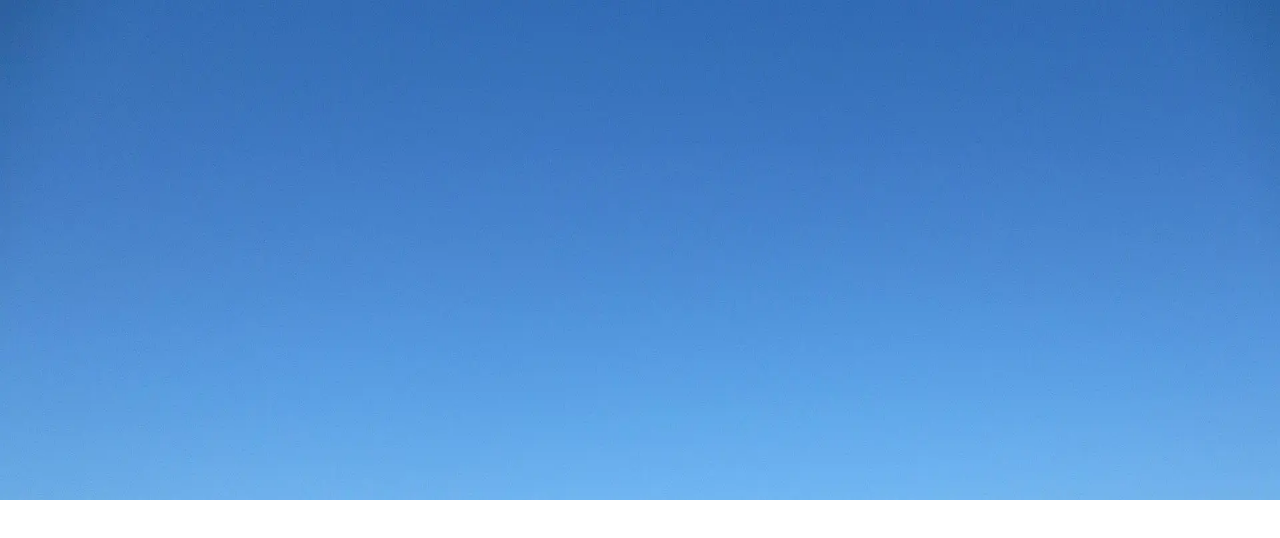
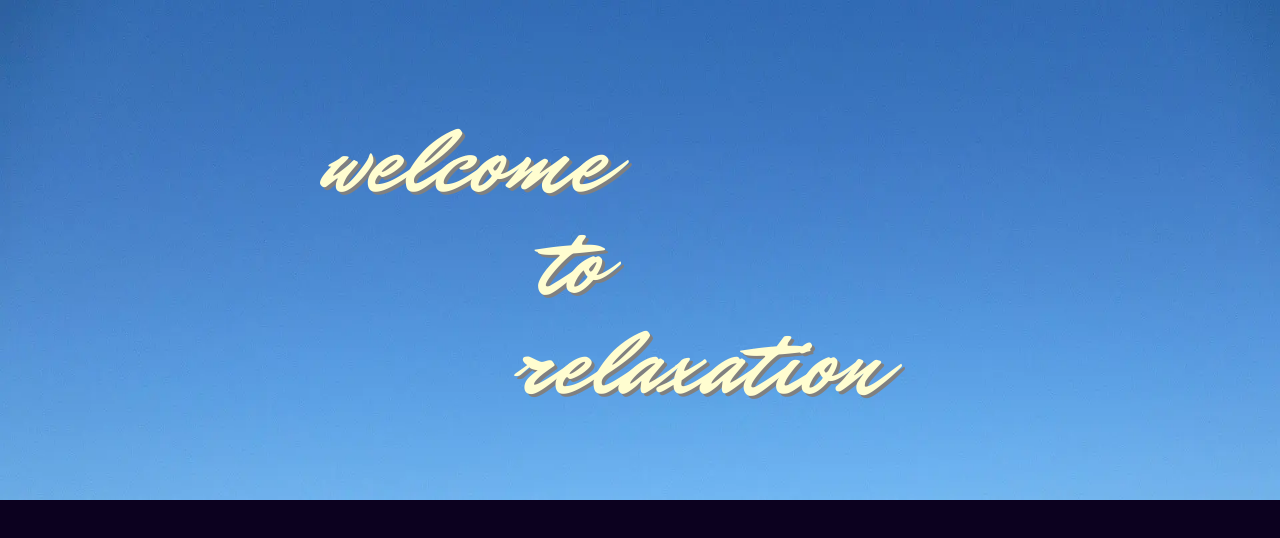
Before and after one commit to LaurenCummings/spa-project, a React (Vite) app: page / in a window 1280 px wide. Shown: the top 538 px of the page. Built offline with nearby package versions, Linux system fonts and the light colour scheme.

Commit message:
Added banner text with styling

```diff
--- a/index.html
+++ b/index.html
@@ -3,6 +3,9 @@
   <head>
     <meta charset="UTF-8" />
     <link rel="icon" type="image/svg+xml" href="/vite.svg" />
+    <link rel="preconnect" href="https://fonts.googleapis.com">
+    <link rel="preconnect" href="https://fonts.gstatic.com" crossorigin>
+    <link href="https://fonts.googleapis.com/css2?family=Mr+Dafoe&display=swap" rel="stylesheet">
     <meta name="viewport" content="width=device-width, initial-scale=1.0" />
     <title>The Spa</title>
   </head>
--- a/src/App.jsx
+++ b/src/App.jsx
@@ -7,8 +7,10 @@ function App() {
     <div className="app">
       <div className="banner">
         <img src={skyImg} alt="clear sky"/>
+        <h1 className="welcome">welcome</h1>
+        <h1 className="to">to</h1>
+        <h1 className="relaxation">relaxation</h1>
       </div>
-
     </div>
   )
 }
--- a/src/css/App.css
+++ b/src/css/App.css
@@ -1,8 +1,40 @@
 body {
+    background-color: rgb(12, 1, 31);
     margin: 0px;
+}
+
+.banner {
+    position: relative;
 }
 
 .banner img {
     height: 500px;
     width: 100%;
 }
+
+.banner h1 {
+    color: rgb(255, 253, 208);
+    font-family: "Mr Dafoe", cursive;
+    font-size: 100px;
+    font-style: normal;
+    font-weight: 400;
+    text-shadow: 3px 3px grey;
+}
+
+.banner .welcome {
+    position: absolute;
+    left: 25%;
+    top: 5%;
+}
+
+.banner .to {
+    position: absolute;
+    left: 42%;
+    top: 25%;
+}
+
+.banner .relaxation {
+    position: absolute;
+    left: 40%;
+    top: 45%;
+}
```
